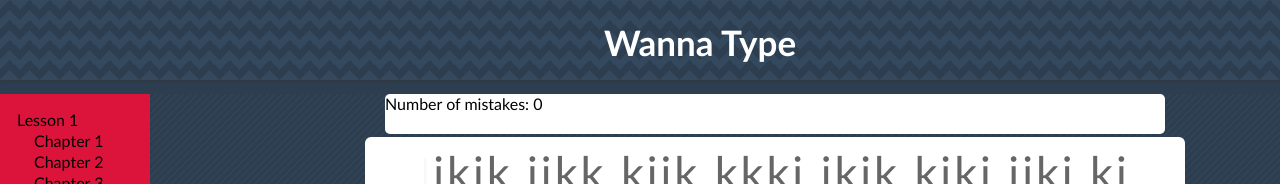
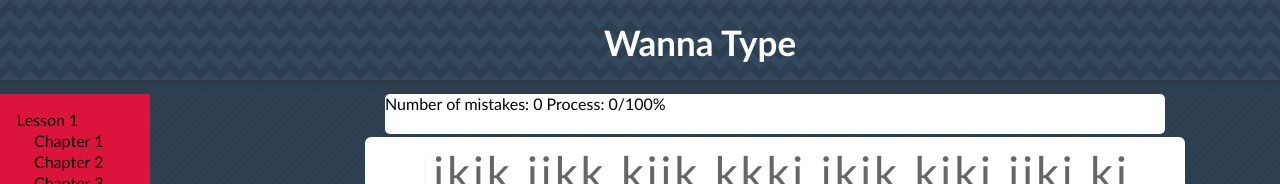
Before and after one commit to Kelly0210/WannaType, a React (Create React App) app: page /training/lesson-1 in a window 1280 px wide. Shown: the top 184 px of the page. Built offline with nearby package versions, Linux system fonts and the light colour scheme.

Commit message:
percentage

```diff
--- a/src/Components/CustomTextArea/CustomTextArea.jsx
+++ b/src/Components/CustomTextArea/CustomTextArea.jsx
@@ -22,6 +22,7 @@
         this.handleComplete = this.handleComplete.bind(this);
         this.handleDisable = this.handleDisable.bind(this);
         this.reloadLesson = this.reloadLesson.bind(this);
+        this.completionPercentage = this.completionPercentage.bind(this);
     }
 
     handleChange(event) {
@@ -34,6 +35,7 @@
 
         this.handleMistake(inputValue, stateValue, lesson);
         this.handleComplete(stateValue, lesson);
+        this.completionPercentage(stateValue, lesson);
     }
 
     handleMistake(inputValue, stateValue, lesson) {
@@ -56,6 +58,11 @@
             this.handleDisable();
             // <Redirect to='/training/lesson-1/chapter-2' />
         }
+    }
+
+    completionPercentage(stateValue, lesson) {
+        let percentage = Math.ceil(stateValue.length / lesson.length * 100);
+        this.props.completionPercentage(percentage);
     }
 
     handleDisable() {
@@ -87,7 +94,8 @@
     lesson: PropTypes.string,
     numberOfMistake: PropTypes.number,
     handleMistake: PropTypes.func,
-    mistakeCounter: PropTypes.func
+    mistakeCounter: PropTypes.func,
+    completionPercentage: PropTypes.func,
 }
 
 export default CustomTextArea;
--- a/src/Components/Main/Main.jsx
+++ b/src/Components/Main/Main.jsx
@@ -19,12 +19,14 @@
       mistakeHappend: false,
       numberOfMistake: 0,
       lastLetter: '',
+      percentage: 0,
     }
 
     this.handleMistake = this.handleMistake.bind(this);
     this.passLastLetter = this.passLastLetter.bind(this);
     this.reloadLesson = this.reloadLesson.bind(this);
     this.mistakeCounter = this.mistakeCounter.bind(this);
+    this.completionPercentage = this.completionPercentage.bind(this);
   }
 
   handleMistake(boolean) {
@@ -36,7 +38,11 @@
   }
 
   passLastLetter(lastLetter) {
-    this.setState({ lastLetter: lastLetter });
+    this.setState({ lastLetter });
+  }
+
+  completionPercentage(percentage) {
+    this.setState({ percentage });
   }
 
   reloadLesson() {
@@ -47,7 +53,8 @@
     return (
       <main className={style.main}>
 
-        <StatusBar numberOfMistake={this.state.numberOfMistake} />
+        <StatusBar numberOfMistake={this.state.numberOfMistake}
+          percentage={this.state.percentage} />
 
         <Display lesson={this.state.lesson}
           mistakeHappend={this.state.mistakeHappend} />
@@ -60,6 +67,7 @@
           lesson={this.state.lesson}
           reloadLesson={this.reloadLesson}
 
+          completionPercentage={this.completionPercentage}
           passLastLetter={this.passLastLetter}
         />
 
--- a/src/Components/StatusBar/StatusBar.jsx
+++ b/src/Components/StatusBar/StatusBar.jsx
@@ -10,7 +10,8 @@
     render() {
         return (
             <div className={style.statusBox}>
-                Number of mistakes: {this.props.numberOfMistake}
+                <span>Number of mistakes: {this.props.numberOfMistake}</span>
+                <span> Process: {this.props.percentage}/100%</span>
             </div>
         )
     }
```
